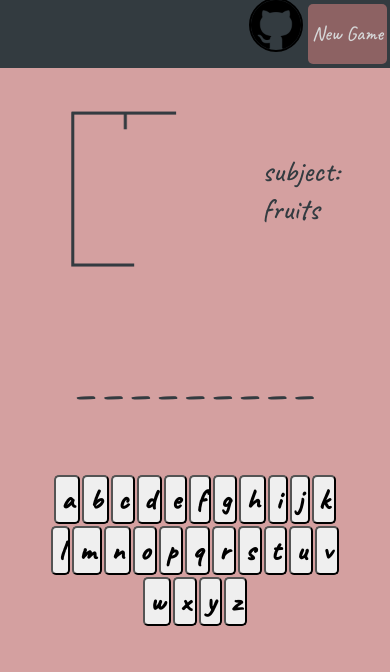
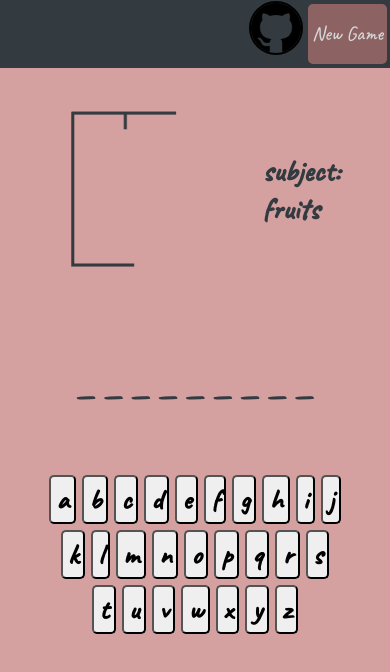
Before and after one commit to ShaharSalhov/hangman_game, a React (Create React App) app: page / in a window 390 px wide. Shown: the top 672 px of the page. Built offline with nearby package versions, Linux system fonts and the light colour scheme; a web font is replaced by a local one.

Commit message:
github button margin, letters gap, font weight

```diff
--- a/src/App.css
+++ b/src/App.css
@@ -86,6 +86,7 @@ header {
 @media screen and (max-width: 450px) {
   .subjectBoard {
     font-size: 30px;
+    font-weight: 1000;
     width: 30%;
   }
 }
@@ -123,6 +124,7 @@ header {
   .lettersBoard {
     margin-bottom: 10px;
     width: 80%;
+    gap: 4px;
   }
 }
 
@@ -180,5 +182,6 @@ header {
   .githubbutton {
     margin: -2px;
     margin-right: 2px;
+    margin-top: 1px;
   }
 }
```
